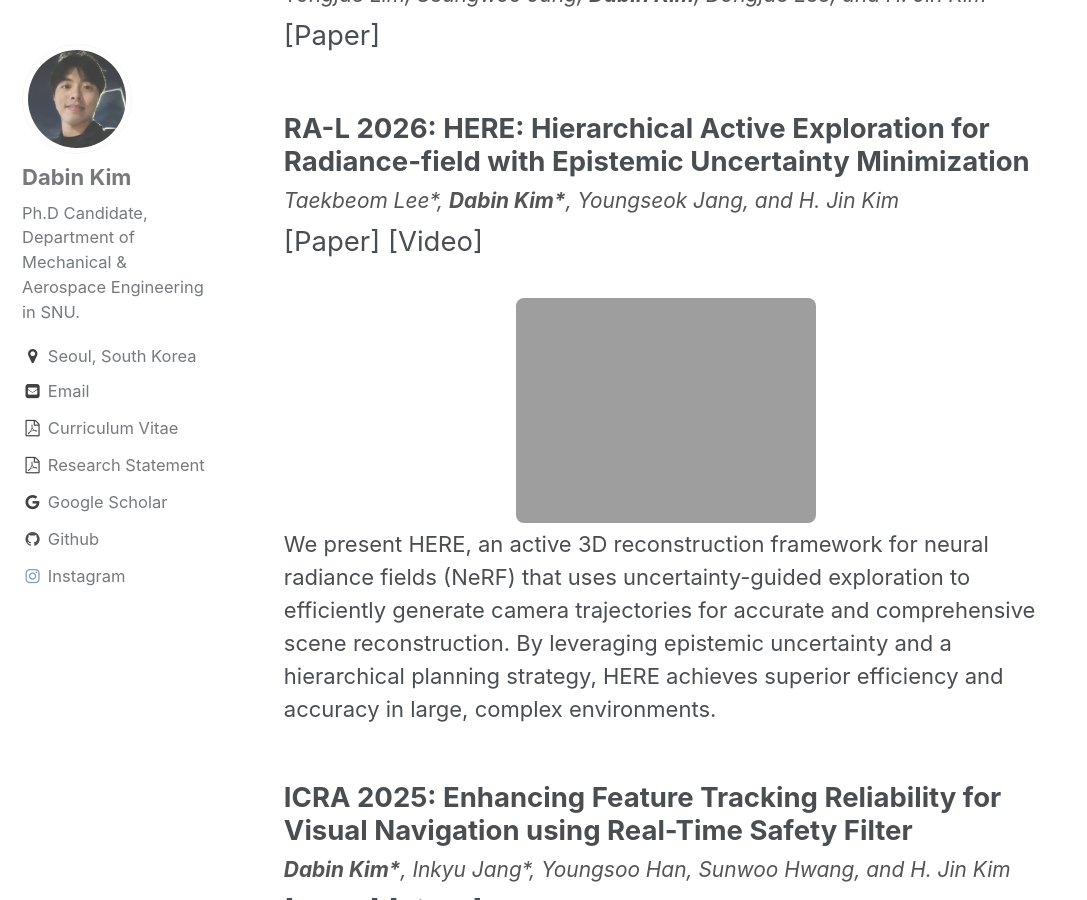
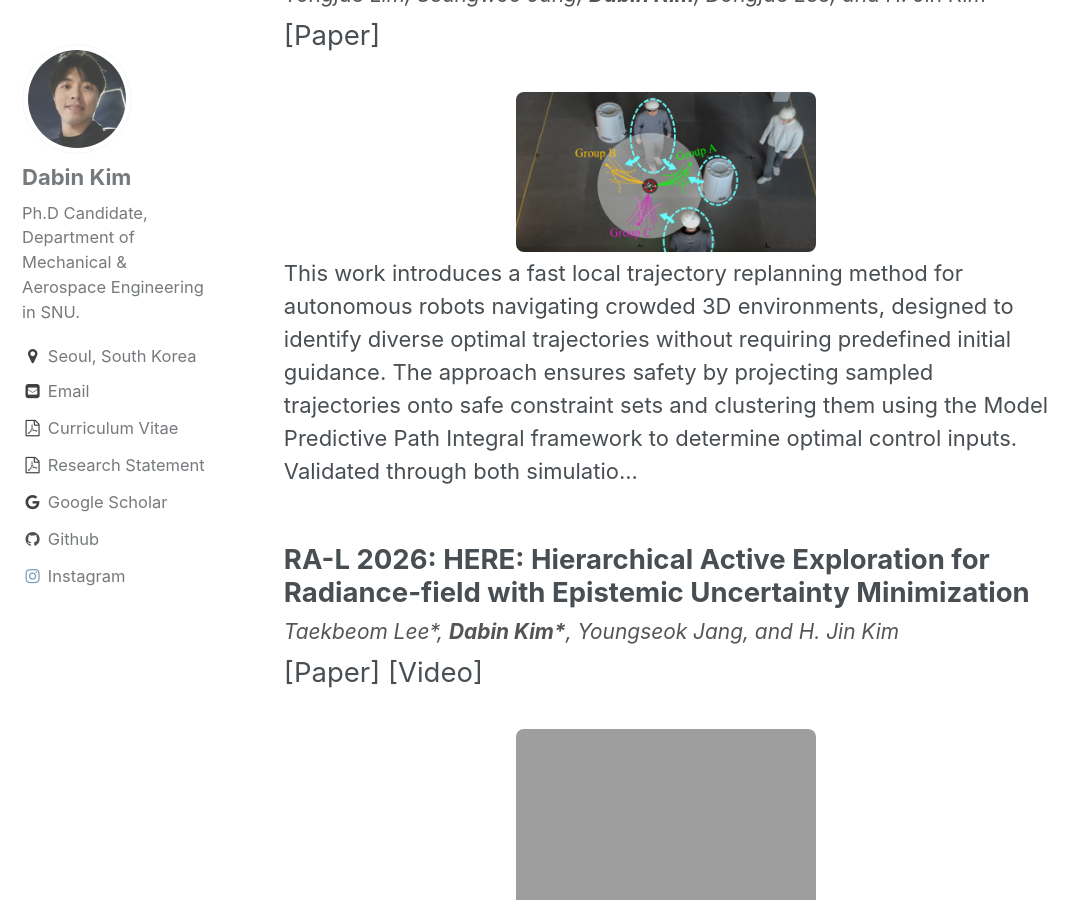
Before and after one commit to dabinkim-LGOM/dabinkim-LGOM.github.io, a Jekyll site: the page built from _pages/pub.md, in a window 1280 px wide and 900 px high, scrolled down 583 px. Shown: the whole window, without its empty margins (0-1087 px from the left). Built offline with Jekyll 4.4.1, drawn with Linux system fonts in a browser that asks for light colours.

Commit message:
pub update

```diff
--- a/pub/_posts/2026-01-23-HERE Hierarchical Active Exploration for Radiance-field with Epistemic Uncertainty Minimization copy.md
+++ b/pub/_posts/2026-01-23-HERE Hierarchical Active Exploration for Radiance-field with Epistemic Uncertainty Minimization copy.md
@@ -1,7 +1,7 @@
 ---
 title: "Safe Multimodal Replanning via Projection-based Trajectory Clustering in Crowded Environments"
 header:
-  teaser: # tumbnails/iccv25.png
+  teaser: tumbnails/ral26_safe.png
 conference: RA-L
 authors:
   - Yongjae Lim
```
Also changed, not shown: images/tumbnails/ral26_safe.png (added).
